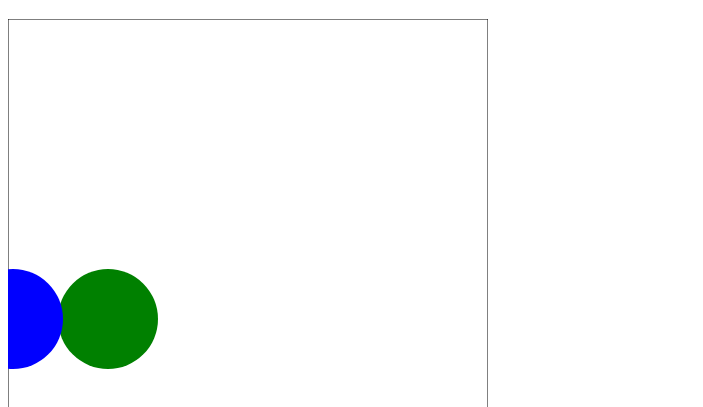
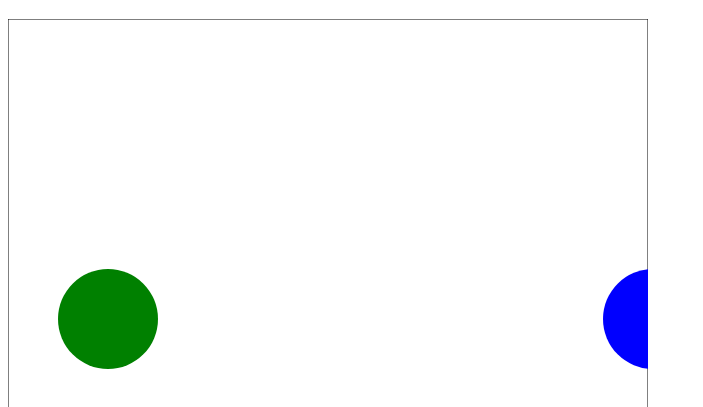
Before and after one commit to portal95/comboCat, a plain HTML site: page index.html in a window 1280 px wide. Shown: the part 61-468 px from the top of the page, without its empty margins (0-703 px from the left). Drawn offline with Linux system fonts and the light colour scheme.

Commit message:
new enemy

```diff
--- a/comboCat.js
+++ b/comboCat.js
@@ -1,109 +1,182 @@
 var canvas = document.getElementById("canvas");
 var ctx = canvas.getContext("2d");
-//clear page
-function clear() {
-  ctx.fillStyle = "White";
-  ctx.fillRect(0, 0, 480, 480);
-  ctx.strokeStyle = "Black";
-  ctx.strokeRect(0, 0, 480, 480);
+/*---------------------------------------------------------------------*/
+//전역변수
+var g = -30;
+var a = 25;
+
+//OBJECTS
+var me = {
+  hp: 5,
+  hit: false,
+  miss: false,
+  swing: 0,
+  attack: function(){
+    if(attack) {
+      if ((enemy.x > 220) && (me.hit === false)) {
+        me.miss = true;
+      } else if ((enemy.x <= 220) && (enemy.x >= 130) && (enemy.y > 230) && (me.hit === false)){
+        me.hit = true;
+        combo.count++;
       }
-
-//draw yourself
-function drawMe() {
+      attack = false;
+      me.swing = 1;
+    }
+    if(me.swing >= 1){
+      ctx.strokeStyle = "Red"
+      ctx.lineWidth = 3;
+      ctx.beginPath();
+      ctx.arc(100, 300, 80, Math.PI * (-1 / 3), Math.PI * (-1 / 3 + me.swing * 1 / 16));
+      ctx.stroke();
+      me.swing++;
+      if(me.swing === 9){
+        me.swing = 0;
+      }
+    }
+  },
+  hurt: function(){
+  },
+  draw: function(){
     ctx.fillStyle = "Green";
     ctx.beginPath();
     //x, y, r, startAngle, endAngle, counterClockWise
     ctx.arc(100, 300, 50, 0, Math.PI * 2);
     ctx.fill();
   }
-//COMBO board
-function combo() {
-  missed();
-  if(hit === 1){
-    ctx.font = "50px Comic Sans MS";
-    ctx.fillStyle = "red";
-    ctx.textAlign = "center";
-    ctx.fillText("COMBO " + comboCount + " !!!", canvas.width/2, canvas.height/2)
+};
+
+var combo = {
+  count: 0,
+  showType:"none",
+  showTime:0,
+  draw: function(){
+    if(enemy.x === 110){
+      me.miss = true;
     }
+    if(me.miss){
+      combo.count = 0;
+      combo.showType = "miss";
+      me.miss = false;
     }
-var comboCount = 0;
-function missed() {
-  if(enemyX === 110){
-    miss = 1;
-  }
-  if(miss === 1){
-    missInit = 1;
-  }
-  if(missInit >= 1){
+    if(combo.showType === "miss"){
       ctx.font = "50px Comic Sans MS";
       ctx.fillStyle = "red";
       ctx.textAlign = "center";
       ctx.fillText("MISS", canvas.width/2, canvas.height/2)
-    comboCount = 0;
-    hit = 0;
-    missInit ++;
-    if(missInit === 7) {
-      missInit = 0;
+      combo.showTime++;
+      if(combo.showTime === 10) {
+        combo.showTime = 0;
+        combo.showType = "none"
+      }
+    }
+    if(me.hit){
+      combo.showType = "hit";
+      me.hit = false;
+    }
+    if(combo.showType === "hit"){
+      ctx.font = "50px Comic Sans MS";
+      ctx.fillStyle = "red";
+      ctx.textAlign = "center";
+      ctx.fillText("COMBO " + combo.count + " !!!", canvas.width/2, canvas.height/2)
+      combo.showTime++;
+      if(combo.showTime === 35) {
+        combo.showTime = 0;
+        combo.showType = "none"
       }
     }
   }
-var miss = 0;
-var missInit = 0;
-//draw enemy
-function drawEnemy() {
+};
+
+var enemy = {
+  type:"Basic",
+  hit: false,
+  x:710,
+  y:300,
+  change: function(){
+    var n = Math.floor(2 * Math.random())
+    switch(n) {
+      case 0://space
+        enemy.type = "Basic";
+        break;
+      case 1:
+        enemy.type = "Jumper"
+    }
+  },
+  draw: function(){
+    switch(enemy.type){
+      case "Basic":
+        drawBasic();
+        break;
+      case "Jumper":
+        drawJumper();
+        break;
+    };
+  }
+};
+/*---------------------------------------------------------------------*/
+//DRAWING FUNCTIONS
+function clear() {
+  ctx.fillStyle = "White";
+  ctx.fillRect(0, 0, 640, 480);
+  ctx.strokeStyle = "Black";
+  ctx.strokeRect(0, 0, 640, 480);
+}
+
+function drawBasic() {
+  if(me.hit){
+    enemy.hit = true;
+  }
   ctx.fillStyle = "Blue";
   ctx.beginPath();
   //x, y, r, startAngle, endAngle, counterClockWise
-  ctx.arc(enemyX, enemyY, 50, 0, Math.PI * 2);
+  ctx.arc(enemy.x, enemy.y, 50, 0, Math.PI * 2);
   ctx.fill();
-  if(enemyX >= 550 || enemyX <= -100){
-    hit = 0;
-    enemyX = 550;
-    enemyY = 300;
-    a = -30;
+  if(enemy.x > 710 || enemy.x <= -100){
+    enemy.hit = false;
+    enemy.x = 710;
+    enemy.y = 300;
+    g = -30;
+    enemy.change();
   }
-  if(hit === 1){
-    enemyX += 10;
-    enemyY += a;
-    a += 5
+  if(enemy.hit === true){
+    enemy.x += 10;
+    enemy.y += g;
+    g += 5;
   } else {
-    enemyX -= 5;
+    enemy.x -= 5;
   }
 }
-//***enemy coordinates
-var enemyX = 550;
-var enemyY = 300;
-var a = -30;
-var hit = 0;
-//attack motion
-function attackMotion() {
-  if(attack) {
-    if ((enemyX > 220) && (hit === 0)) {
-      miss = 1;
-    } else if ((enemyX <= 220) && (enemyX >= 130) && (hit === 0)){
-      hit = 1;
-      comboCount++;
+
+function drawJumper() {
+  if(me.hit){
+    enemy.hit = true;
   }
-    attack = false;
-    atkInit = true;
+  ctx.fillStyle = "Blue";
+  ctx.beginPath();
+  //x, y, r, startAngle, endAngle, counterClockWise
+  ctx.arc(enemy.x, enemy.y, 50, 0, Math.PI * 2);
+  ctx.fill();
+  if(enemy.x > 710 || enemy.x <= -100){
+    enemy.hit = false;
+    enemy.x = 710;
+    enemy.y = 300;
+    g = -30;
+    a = 25;
+    enemy.change();
   }
-  if(atkInit){
-    ctx.strokeStyle = "Red"
-    ctx.lineWidth = 3;
-    ctx.beginPath();
-    ctx.arc(100, 300, 80, Math.PI * (-1 / 3), Math.PI * (-1 / 3 + swing * 1 / 16));
-    ctx.stroke();
-    swing++;
-    if(swing === 9){
-      swing = 1;
-      atkInit = false;
+  if(enemy.hit === true){
+    enemy.x += 10;
+    enemy.y += g;
+    g += 5;
+  } else {
+    enemy.x -= 5;
+    if (enemy.x < 400){
+      enemy.y -= a;
+      a -= 1;
     }
   }
 }
-var atkInit = false;
-var swing = 1;
-
-
+/*---------------------------------------------------------------------*/
 //Key handlers
 addEventListener('keydown',keyDownHandler,false);
 addEventListener('keyup',keyUpHandler,false);
@@ -120,20 +193,16 @@ function keyDownHandler(e) {
 function keyUpHandler(e) {
 }
 
-var spacePressed = false;
-
 //Keys
 var attack = false;
-
+/*---------------------------------------------------------------------*/
 //Game running
 function game() {
   clear();
-  drawMe();
-
-  attackMotion();
-  drawEnemy();
-  combo();
-  miss = 0;
+  me.draw();
+  me.attack();
+  enemy.draw();
+  combo.draw();
 }
 
 setInterval(game,10);
--- a/index.html
+++ b/index.html
@@ -5,7 +5,7 @@
 </head>
 <body>
 <h1>COMBOCAT</h1>
-<canvas id="canvas" width="480" height="480"></canvas>
+<canvas id="canvas" width="640" height="480"></canvas>
 
 <script src="comboCat.js"> </script>
 </body>
```
Lines whose indentation alone changed are shown as unchanged.
